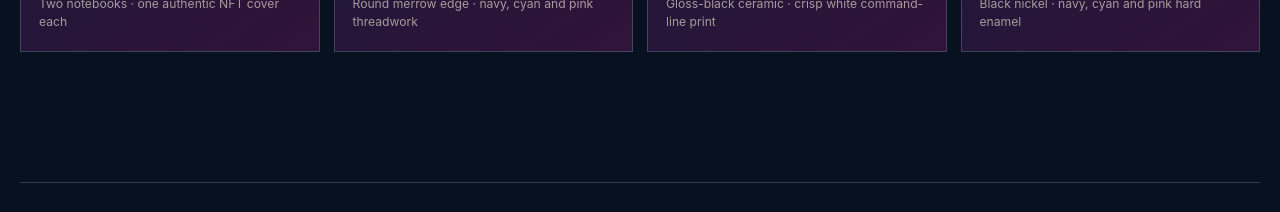
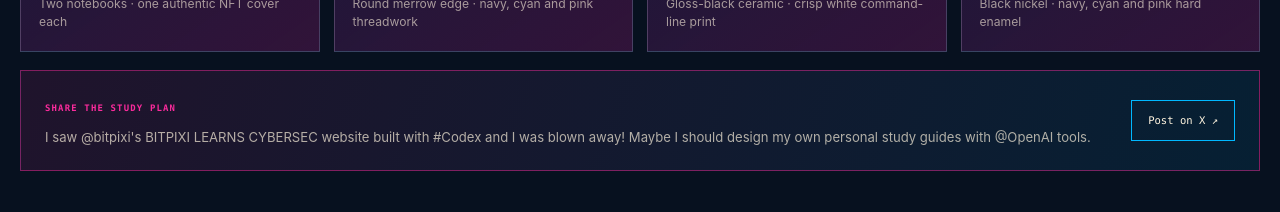
Before and after one commit to bitpixi2/bitpixi-learns-cybersec, a Next.js app: page / in a window 1280 px wide. Shown: the part 7941-8153 px from the top of the page. Built offline with nearby package versions, Linux system fonts and the light colour scheme.

Commit message:
Add X sharing prompt

```diff
--- a/app/globals.css
+++ b/app/globals.css
@@ -644,6 +644,37 @@
 .merch-caption h3 { margin: 9px 0 7px; font-size: 1.05rem; }
 .merch-caption p { margin: 0; font-size: 0.76rem; opacity: 0.65; }
 
+.x-share-card {
+  margin-top: 18px;
+  padding: 22px 24px;
+  display: grid;
+  grid-template-columns: 1fr auto;
+  gap: 28px;
+  align-items: center;
+  border: 1px solid rgba(250, 43, 156, 0.46);
+  background: linear-gradient(110deg, rgba(250, 43, 156, 0.1), rgba(0, 184, 255, 0.09));
+}
+
+.x-share-card > div > span {
+  color: var(--guarded-pink);
+  font-family: var(--mono);
+  font-size: 0.56rem;
+  font-weight: 700;
+  letter-spacing: 0.13em;
+}
+
+.x-share-card p { margin: 10px 0 0; color: var(--muted); font-size: 0.82rem; line-height: 1.55; }
+.x-share-card > a {
+  padding: 12px 16px;
+  border: 1px solid var(--woodsy-cyan);
+  color: var(--paper);
+  font-family: var(--mono);
+  font-size: 0.66rem;
+  text-decoration: none;
+  white-space: nowrap;
+}
+.x-share-card > a:hover { color: var(--woodsy-cyan); background: rgba(0, 184, 255, 0.08); }
+
 .country-acknowledgement {
   width: min(1520px, calc(100% - 40px));
   margin: 0 auto;
@@ -726,6 +757,8 @@
   .section-title > p:last-child { justify-self: start; }
   .section-title-badge { width: 56px; height: 56px; }
   .merch-grid { grid-template-columns: repeat(2, minmax(0, 1fr)); }
+  .x-share-card { grid-template-columns: 1fr; }
+  .x-share-card > a { justify-self: start; }
   .country-acknowledgement { width: min(100% - 28px, 1520px); grid-template-columns: 1fr; gap: 12px; }
   footer { grid-template-columns: 1fr; padding: 30px 0; text-align: center; }
   footer p { margin: 0; }
--- a/app/page.tsx
+++ b/app/page.tsx
@@ -26,6 +26,9 @@
 };
 
 const STORAGE_KEY = "bitpixi-cybersec-progress-v1";
+const X_SHARE_TEXT =
+  "I saw @bitpixi's BITPIXI LEARNS CYBERSEC website built with #Codex and I was blown away! Maybe I should design my own personal study guides with @OpenAI tools.";
+const X_SHARE_URL = `https://twitter.com/intent/tweet?text=${encodeURIComponent(X_SHARE_TEXT)}&url=${encodeURIComponent("https://bitpixi-learns-cybersec.bitpixi.chatgpt.site")}`;
 
 const missionGroups: MissionGroup[] = [
   {
@@ -624,6 +627,15 @@
             <div className="merch-caption"><span>CONCEPT 04</span><h3>BLC enamel pin</h3><p>Black nickel · navy, cyan and pink hard enamel</p></div>
           </article>
         </div>
+        <div className="x-share-card">
+          <div>
+            <span>SHARE THE STUDY PLAN</span>
+            <p>{X_SHARE_TEXT}</p>
+          </div>
+          <a href={X_SHARE_URL} target="_blank" rel="noreferrer">
+            Post on X <span aria-hidden="true">↗</span>
+          </a>
+        </div>
       </section>
 
       <aside className="country-acknowledgement" aria-label="Acknowledgement of Country">
```
